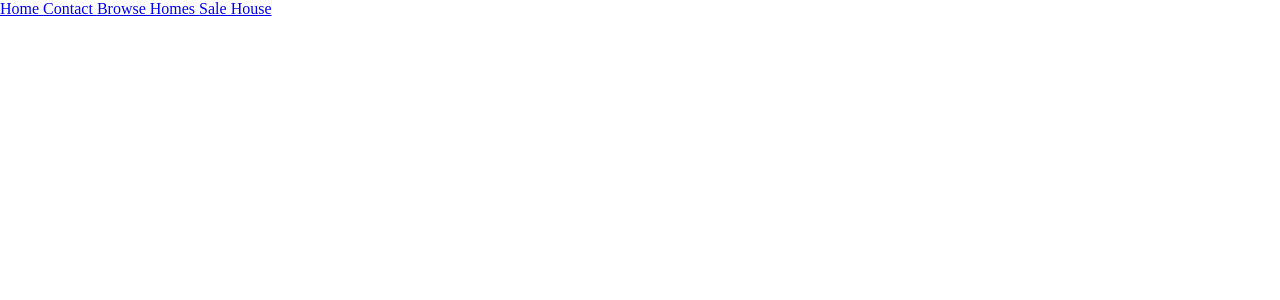
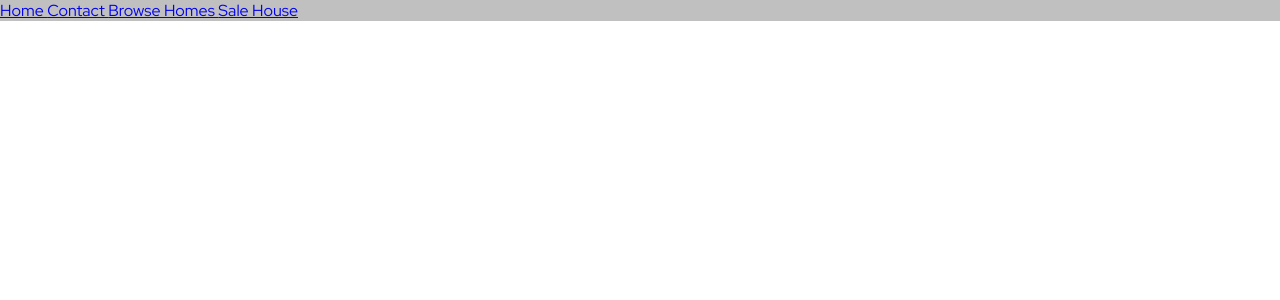
Before and after one commit to IShadowStormI/real-estate, a React (Create React App) app: page / in a window 1280 px wide. Shown: the top 300 px of the page. Built offline with nearby package versions, Linux system fonts and the light colour scheme.

Commit message:
default site settings

```diff
--- a/src/App.css
+++ b/src/App.css
@@ -1,5 +1,13 @@
+@import url('https://fonts.googleapis.com/css2?family=Red+Hat+Display:wght@300;400;500;600;700;800;900&display=swap');
+
 * {
   padding: 0;
   margin: 0;
   box-sizing: border-box;
 }
+
+.App {
+  background-color: silver;
+  font-family: 'Red Hat Display', sans-serif;
+  font-size: 16px;
+}
```
